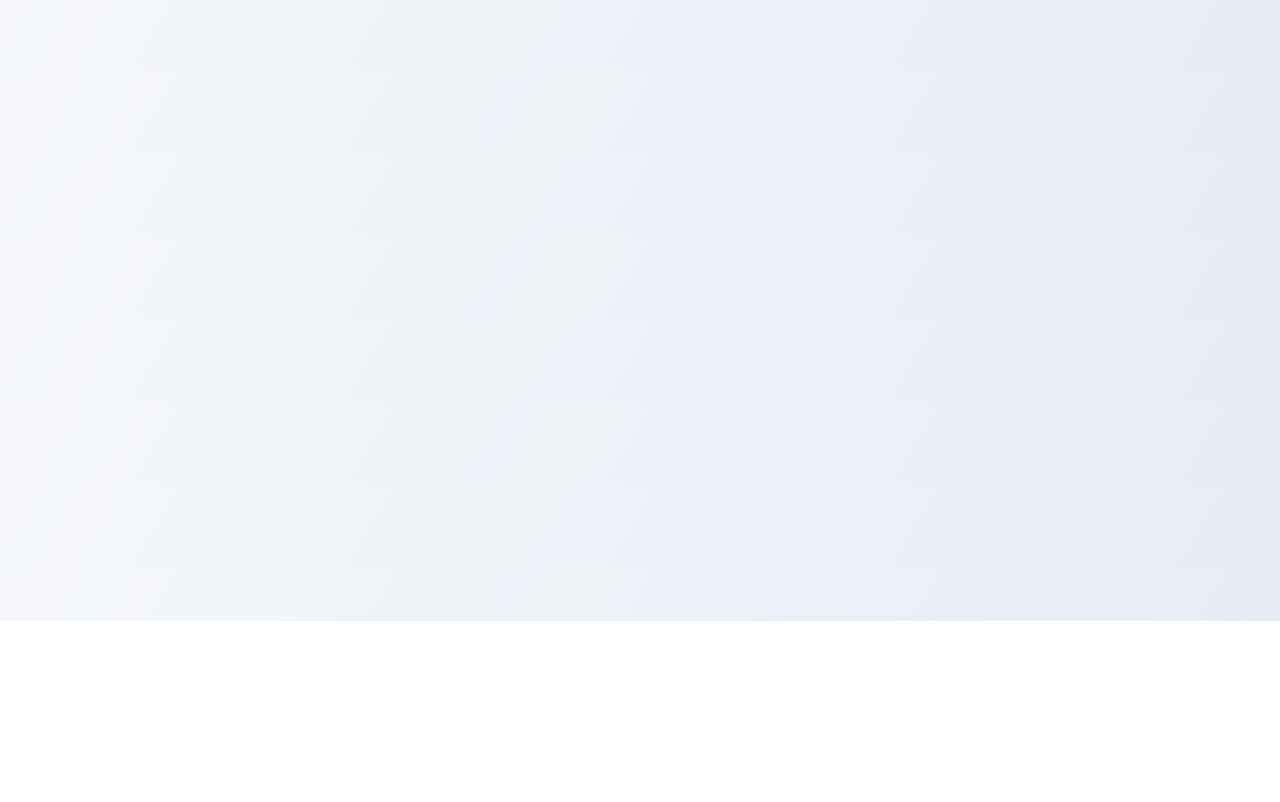
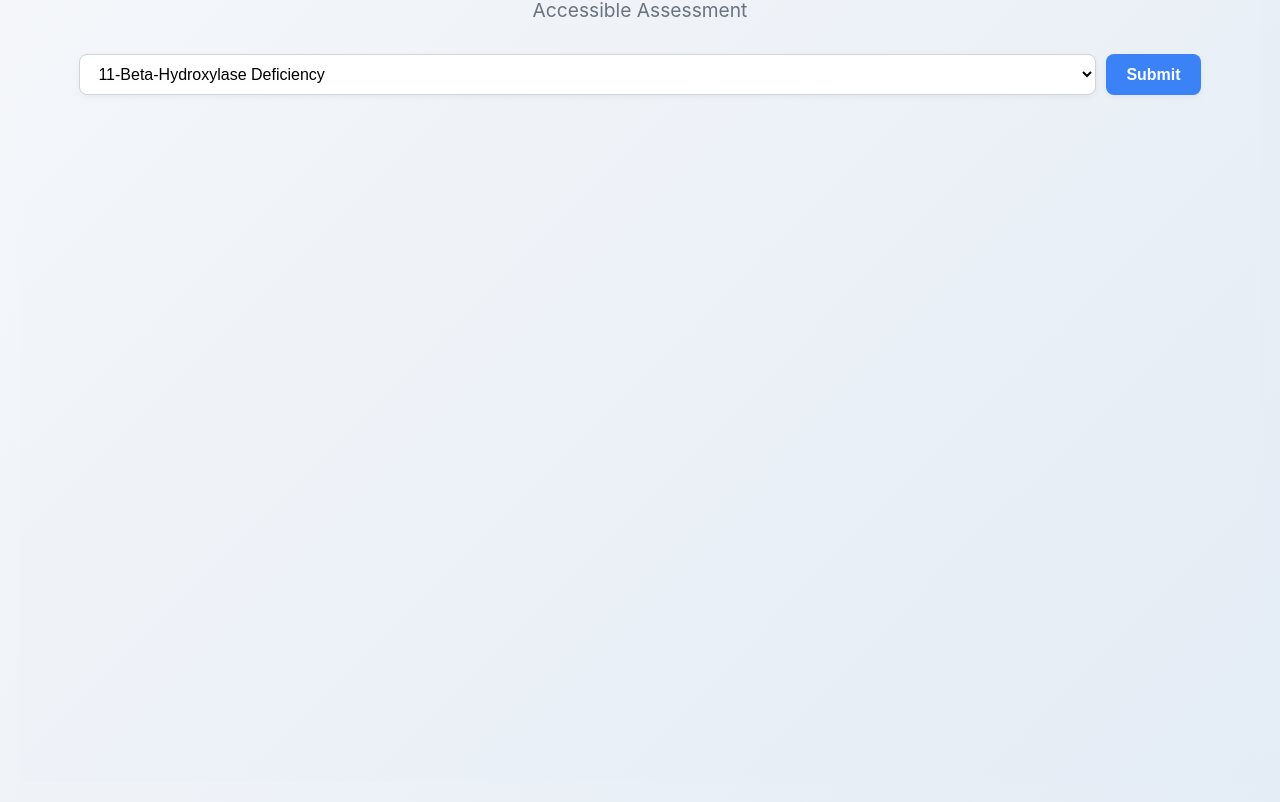
Before and after one commit to Coding-Koala222/hack4hope-unanimous-anonymous, a website built with Vite: page index.html in a window 1280 px wide. Shown: the part 179-981 px from the top of the page. Before the commit the page ends 800 px from the top, so only its background shows below. Built offline with nearby package versions, Linux system fonts and the light colour scheme.

Commit message:
add logo and hero section

```diff
--- a/index.html
+++ b/index.html
@@ -11,11 +11,17 @@
 <body>
 <h1 id="header"></h1>
 <div id="start_page">
-    <select id="cancer-dropdown"></select>
-    <button id="view-trials">Submit</button>
-    <div id="trials-container">
+    <div class="hero">
+        <h1 class="logo">Acesor</h1>
+        <p class="tagline">Accessible Assessment</p>
+    </div>
 
+    <div class="search-box">
+        <select id="cancer-dropdown"></select>
+        <button id="view-trials">Submit</button>
     </div>
+
+    <div id="trials-container"></div>
 </div>
 <div id="info_page" class="hidden">
     <div class="info-header">
--- a/style.css
+++ b/style.css
@@ -3,6 +3,74 @@ body {
     font-family: 'Inter', sans-serif;
     margin: 0;
     padding: 20px;
+}
+
+#start_page {
+    display: flex;
+    flex-direction: column;
+    align-items: center;
+    padding: 60px 20px;
+    font-family: 'Inter', sans-serif;
+    background: linear-gradient(135deg, #f5f7fa, #e4ecf5);
+    min-height: 100vh;
+}
+
+.logo {
+    font-size: 3.5rem;
+    font-weight: 800;
+    color: #1f2937;
+    margin: 0;
+    letter-spacing: -1px;
+    text-align: center;
+}
+
+.tagline {
+    font-size: 1.2rem;
+    font-weight: 400;
+    color: #6b7280;
+    margin-top: 8px;
+    margin-bottom: 32px;
+    text-align: center;
+}
+
+.search-box {
+    display: flex;
+    gap: 10px;
+    flex-wrap: wrap;
+    justify-content: center;
+    margin-bottom: 40px;
+}
+
+#cancer-dropdown {
+    padding: 10px 14px;
+    font-size: 1rem;
+    border: 1px solid #d1d5db;
+    border-radius: 8px;
+    background-color: #fff;
+    min-width: 240px;
+    box-shadow: 0 2px 6px rgba(0,0,0,0.05);
+    transition: border-color 0.2s ease;
+}
+#cancer-dropdown:focus {
+    border-color: #3b82f6;
+    outline: none;
+}
+
+#view-trials {
+    padding: 10px 20px;
+    font-size: 1rem;
+    font-weight: 600;
+    border: none;
+    border-radius: 8px;
+    background-color: #3b82f6;
+    color: white;
+    cursor: pointer;
+    box-shadow: 0 2px 6px rgba(0,0,0,0.05);
+    transition: background-color 0.2s ease, transform 0.15s ease;
+}
+#view-trials:hover {
+    background-color: #2563eb;
+    transform: translateY(-2px);
 }
 
 .trial {
```
